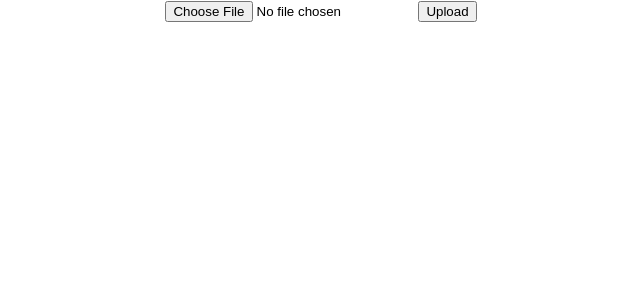
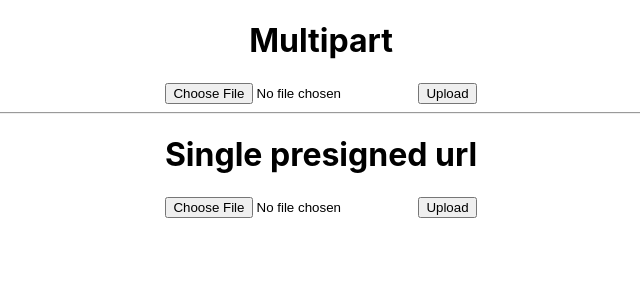
Before and after one commit to chinying/s3-multipart-upload-sample, a React (Create React App) app in the folder frontend/: page / in a window 1280 px wide. Shown: the top 300 px of the page, without its empty margins (319-959 px from the left). Built offline with nearby package versions, Linux system fonts and the light colour scheme.

Commit message:
Add component for single upload

```diff
--- a/frontend/src/App.tsx
+++ b/frontend/src/App.tsx
@@ -1,12 +1,17 @@
 import React from 'react';
 import logo from './logo.svg';
 import './App.css';
-import Upload from './components/Upload'
+import MultipartUpload from './components/Upload'
+import PresignedUpload from './components/SingleUpload'
 
 function App() {
   return (
     <div className="App">
-      <Upload></Upload>
+      <h1>Multipart</h1>
+      <MultipartUpload></MultipartUpload>
+      <hr/>
+      <h1>Single presigned url</h1>
+      <PresignedUpload></PresignedUpload>
     </div>
   );
 }
--- /dev/null
+++ b/frontend/src/components/SingleUpload.tsx
@@ -0,0 +1,86 @@
+import axios from 'axios'
+import * as React from 'react'
+
+type Props = {}
+type State = {
+  presignedUrl: string  | null,
+  selectedFile: File | null,
+}
+
+interface PresignedUrlResponse {
+  presignedUrl: string;
+}
+
+export default class Upload extends React.Component<Props, State> {
+
+  constructor (props: Props) {
+    super(props)
+    this.state = {
+      presignedUrl: null,
+      selectedFile: null,
+    }
+  }
+
+  private async obtainPresignedUrl (mimeType: string): Promise<PresignedUrlResponse> {
+    try {
+      const resp = await axios.get(encodeURI(`http://localhost:4000/upload/presign-start?mimeType=${mimeType}`))
+      return resp.data
+    } catch (err) {
+      throw err
+    }
+  }
+
+  async fileChangeHandler (event: React.SyntheticEvent<HTMLInputElement>) {
+    try {
+      const file = event.currentTarget?.files?.[0]
+      console.log(file)
+      if (file === undefined) return
+      this.setState({ selectedFile: file })
+
+      const startUploadResponse = await this.obtainPresignedUrl(file.type)
+      this.setState({
+        presignedUrl: startUploadResponse.presignedUrl
+      })
+    } catch (err) {
+      console.error(err)
+    }
+  }
+
+  async uploadHandler (event: React.MouseEvent) {
+    event.preventDefault()
+    try {
+      if (this.state.presignedUrl === null) throw new Error('Presigned Url not yet obtained')
+      if (this.state.selectedFile === null) throw new Error('No file selected')
+      const responseFromS3 = await axios.put(
+        this.state.presignedUrl,
+        this.state.selectedFile,
+        { headers: { 'Content-Type': this.state.selectedFile.type }}
+      )
+      console.log(responseFromS3.data)
+    } catch (err) {
+      // handles axios error
+      if (err && err.response) console.error(JSON.stringify(err.response.data))
+      else console.log(err)
+    }
+  }
+
+  render () {
+    return (
+      <>
+        <form>
+          <input
+            type="file"
+            onChange={this.fileChangeHandler.bind(this)}
+          />
+
+          <button
+            type="submit"
+            onClick={this.uploadHandler.bind(this)}
+          >
+            Upload
+          </button>
+        </form>
+      </>
+    )
+  }
+}
```
